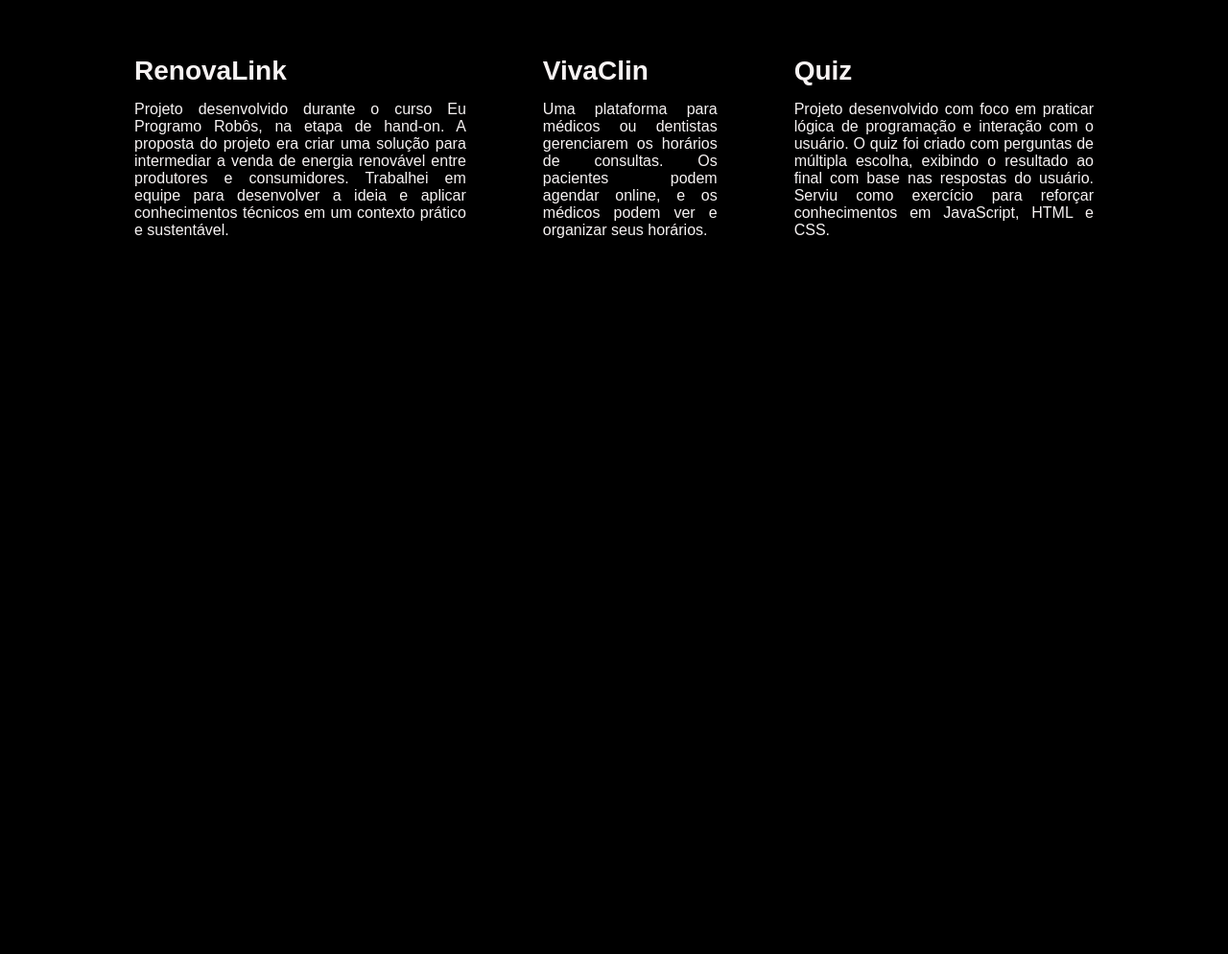
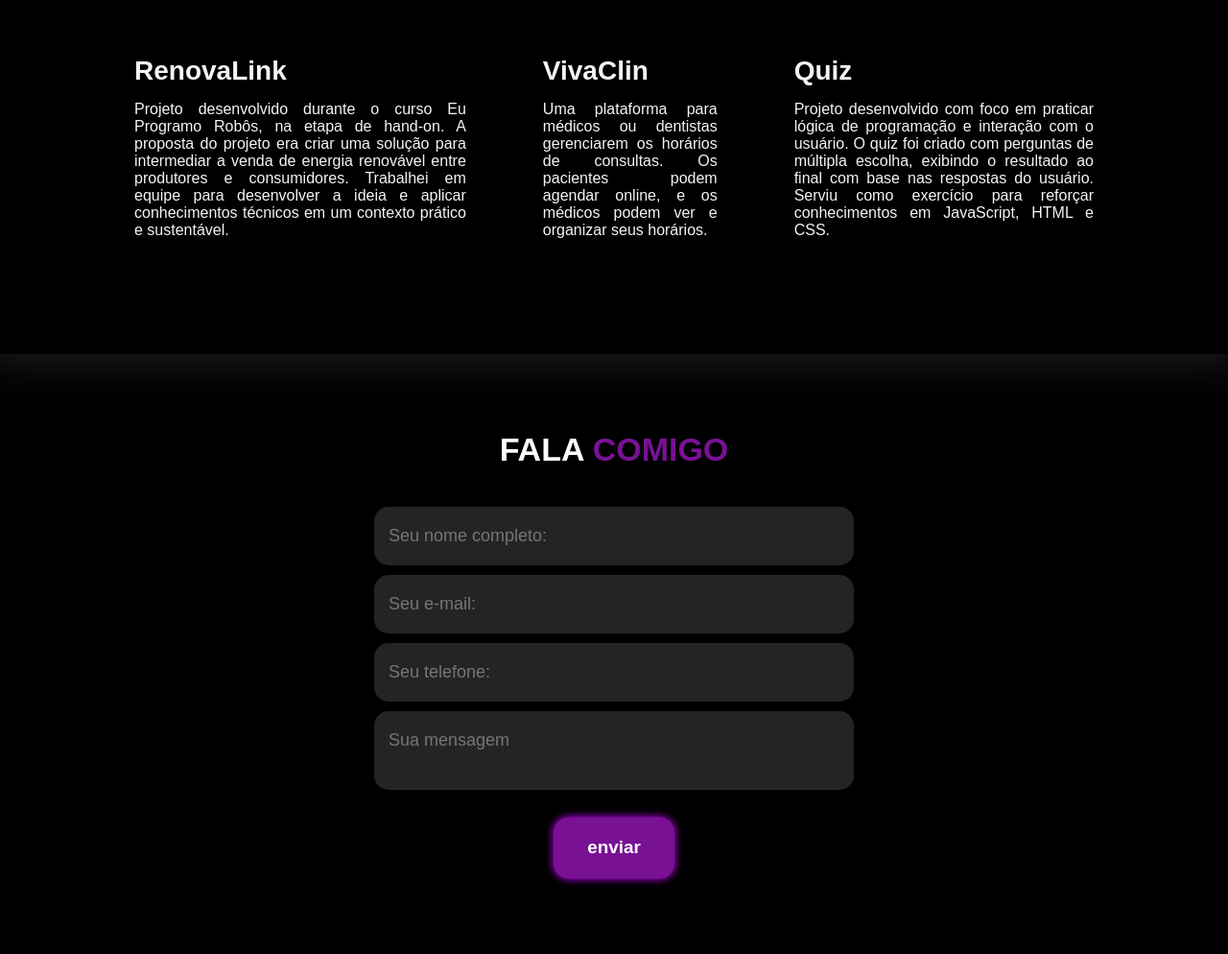
Before and after one commit to eduhwwh/Portifolio, a plain HTML site: page index.html in a window 1280 px wide. Shown: the part 1915-2909 px from the top of the page at 96% size. Before the commit the page ends 2284 px from the top, so only its background shows below. Drawn offline with nearby package versions, Linux system fonts and the light colour scheme.

Commit message:
Finalizando a "main" e criando o "formulario'

```diff
--- a/index.html
+++ b/index.html
@@ -151,6 +151,22 @@
     </section> <!-- projeto -->
 
 
+    <!-- Formulario -->
+    <section class="formulario">
+        <div class="interface">
+            <h2 class="titulo"> FALA <span>COMIGO</span></h2>
+            <form action="">
+                <input type="text" name="" id="" placeholder="Seu nome completo:">
+                <input type="text" name="" id="" placeholder="Seu e-mail:">
+                <input type="text" name="" id="" placeholder="Seu telefone:">
+                <textarea name="" id="" placeholder="Sua mensagem"></textarea>
+                <div class="btn-enviar"><input type="submit" value="enviar"></div>
+            </form>
+        </div><!-- interface -->
+    </section><!-- formulario -->
+    </main>
+
+
 
 </body>
 
--- a/src/css/styles.css
+++ b/src/css/styles.css
@@ -272,3 +272,49 @@ section.projeto{
 .projeto .projeto-box p{
     text-align: justify;
 }
+
+
+/* formulario */
+
+section.formulario{
+    padding: 80px 4%;
+}
+
+form{
+    max-width: 500px;
+    margin: 0 auto;
+    display: flex;
+    justify-content: center;
+    flex-direction: column;
+    gap: 10px;
+    margin-top: 40px;
+}
+
+form input, form textarea{
+    width: 100%;
+    background-color: #242424;
+    border: 0;
+    outline: 0;
+    padding: 20px 15px;
+    border-radius: 15px;
+    color: #fff;
+    font-size: 18px;
+}
+
+form textarea{
+    resize: none;
+    max-height: 100px;
+}
+
+form .btn-enviar{
+    margin-top: 20px;
+    text-align: center;
+
+}
+
+form .btn-enviar input{
+    width: 120px;
+    background-color: #781194;
+    font-weight: 700;
+    cursor: pointer;
+}
```
Lines whose indentation alone changed are shown as unchanged.
